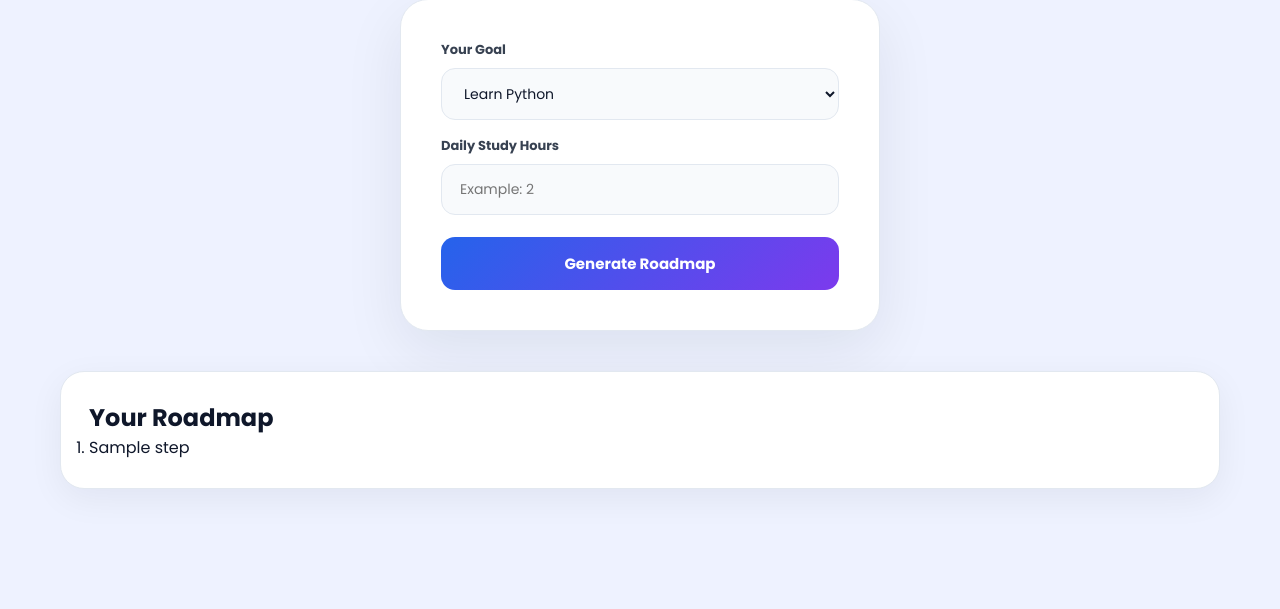
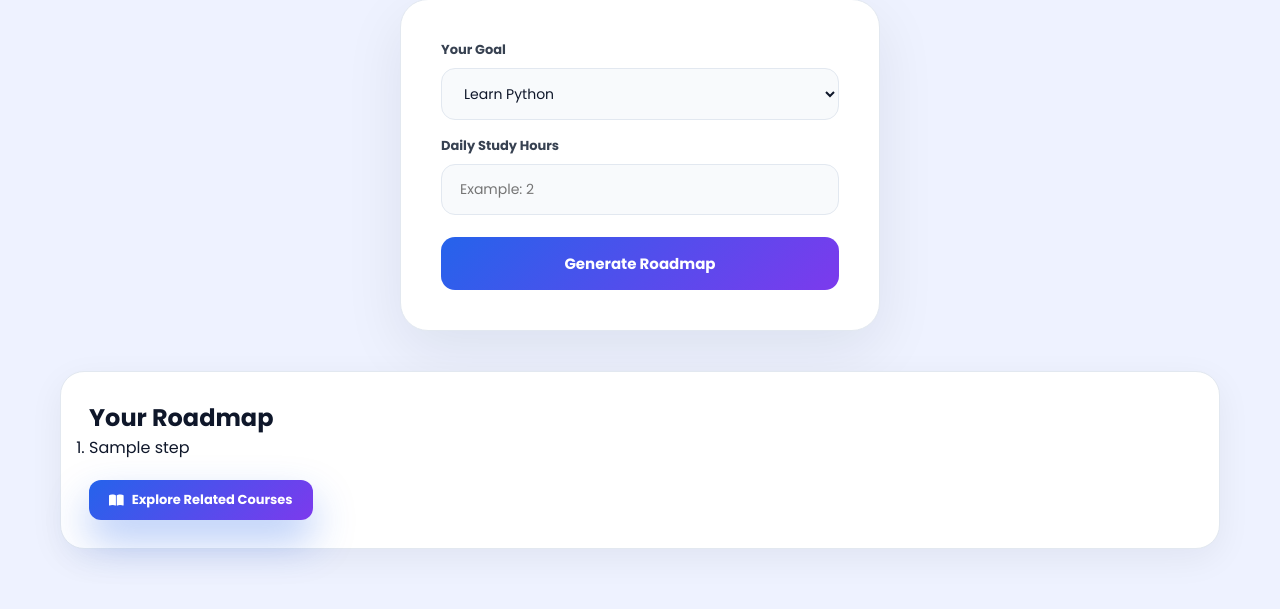
Before and after one commit to Ajeetyadav4583/EduPath-Finder, a Flask app: template templates/roadmap.html in a window 1280 px wide. Shown: the part 191-800 px from the top of the page. Run offline with Flask 3, Linux system fonts and the light colour scheme; the template is opened without the code that fills it: most values are stand-ins (such as "Sample title", 1, 10 or a date in 2020).

Commit message:
Improved roadmap page

```diff
--- a/templates/roadmap.html
+++ b/templates/roadmap.html
@@ -5,32 +5,73 @@
 <h1>AI Roadmap Generator</h1>
 
 <form method="POST" class="form-box">
+
     <label>Your Goal</label>
+
     <select name="goal">
+
         <option>Learn Python</option>
+
         <option>Become AI Engineer</option>
+
         <option>Crack JEE</option>
+
         <option>Prepare UPSC</option>
+
         <option>Become Web Developer</option>
+
     </select>
 
     <label>Daily Study Hours</label>
-    <input type="number" name="hours" placeholder="Example: 2" required>
+
+    <input
+        type="number"
+        name="hours"
+        placeholder="Example: 2"
+        required
+    >
 
     <button type="submit">
         Generate Roadmap
     </button>
+
 </form>
 
 {% if roadmap %}
+
 <div class="card">
+
     <h2>Your Roadmap</h2>
+
     <ol>
+
         {% for step in roadmap %}
+
             <li>{{ step }}</li>
+
         {% endfor %}
+
     </ol>
+
+    <!-- NEW BUTTON -->
+
+    <a
+        href="/courses"
+        class="btn primary"
+        style="
+            margin-top:20px;
+            display:inline-flex;
+        "
+    >
+
+        <i class="fa-solid fa-book-open"></i>
+
+        Explore Related Courses
+
+    </a>
+
 </div>
+
 {% endif %}
 
 {% endblock %}
```
